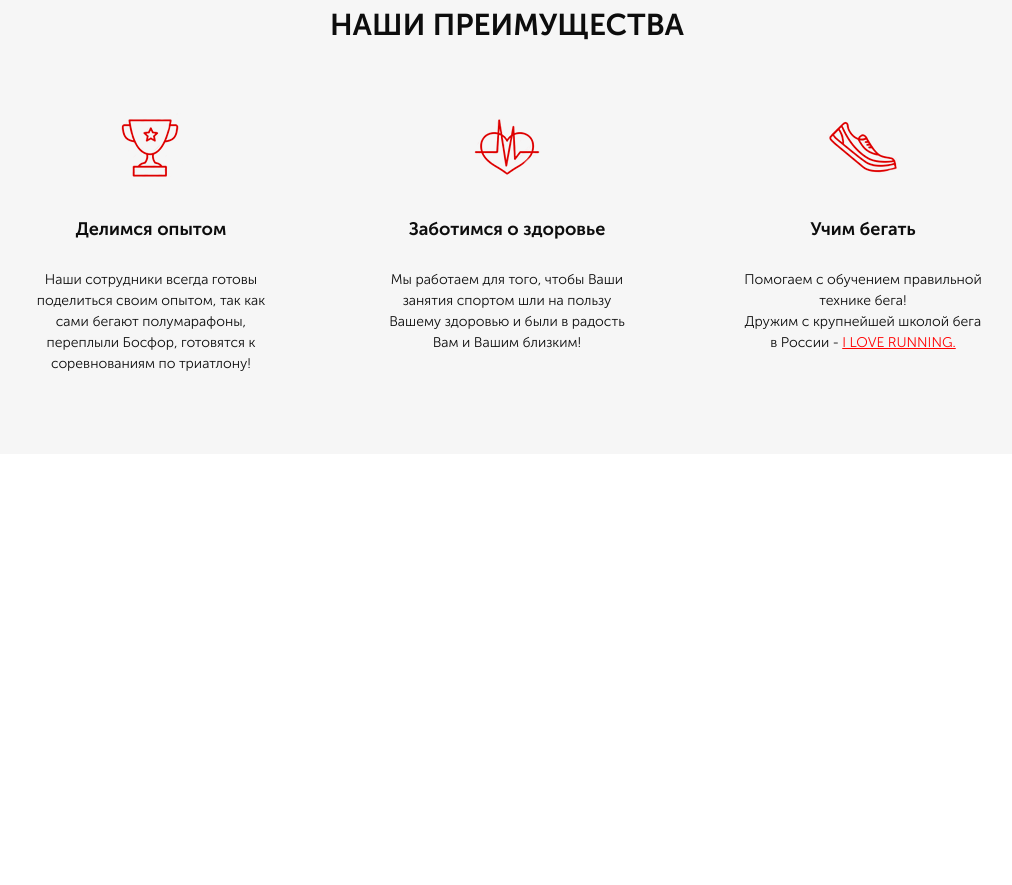
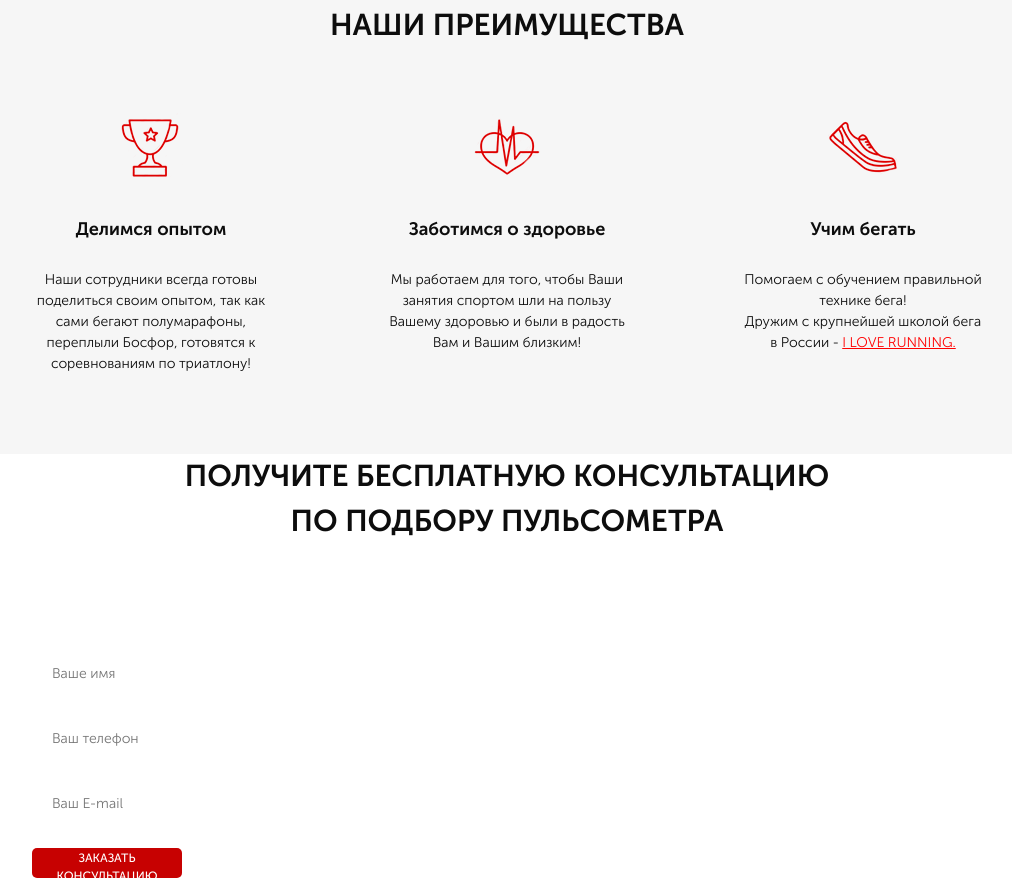
Before and after one commit to AlekseyKar/Pulse_HTML, a website: page src/index.html in a window 1280 px wide. Shown: the part 759-1644 px from the top of the page, without its empty margins (133-1145 px from the left). Before the commit the page ends 1213 px from the top, so only its background shows below. Drawn offline with Linux system fonts and the light colour scheme; files whose address does not match are found by name.

Commit message:
feat: add section consultation

```diff
--- a/src/index.html
+++ b/src/index.html
@@ -11,7 +11,7 @@
   </head>
 
   <body>
-    <div class="promo">
+    <section class="promo">
       <div class="container">
         <header class="header">
           <a href="#" class="header__logo">
@@ -55,9 +55,9 @@
           </div>
         </div>
       </div>
-    </div>
+    </section>
 
-    <div class="advantages">
+    <section class="advantages">
       <div class="container">
         <h2 class="title">НАШИ ПРЕИМУЩЕСТВА</h2>
         <div class="advantages__wrapper">
@@ -101,6 +101,28 @@
           </div>
         </div>
       </div>
-    </div>
+    </section>
+
+    <section>
+      <div class="container">
+        <h2 class="title title__left">
+          Получите бесплатную консультацию<br>
+          по подбору пульсометра
+        </h2>
+        <div class="consultation__descr">
+          Просто заполните форму заявки<br>
+          и мы перезвоним вам в течении 10 минут
+        </div>
+        <form action="#" class="feed-form">
+          <input name="name" required placeholder="Ваше имя" type="text">
+          <input name="phone" required placeholder="Ваш телефон" type="number">
+          <input name="email" required placeholder="Ваш E-mail" type="email">
+
+          <button class="button button__submit">заказать консультацию</button>
+        </form>
+      </div>
+    </section>
+
+    <script src="js/script.js"></script>
   </body>
 </html>
--- /dev/null
+++ b/src/sass/blocks/_consultation.scss
@@ -0,0 +1,10 @@
+.consultation {
+  min-height: 42.5rem;
+  padding: 6.25rem 0 5.75rem 0;
+  background: url('../img/consultation.jpg') center (center/cover) no-repeat;
+  &__descr {
+      color: #ffffff;
+      font-size: 1.25rem;
+      font-weight: 500;
+  }
+}
--- /dev/null
+++ b/src/sass/blocks/_forms.scss
@@ -0,0 +1,20 @@
+.feed-form {
+  margin-top: 2.25rem;
+  display: flex;
+  flex-direction: column;
+  width: 18.75rem;
+  input {
+      height: 3.125rem;
+      border-radius: .313rem;
+      background-color: #ffffff;
+      margin-bottom: .938rem;
+      border: none;
+      padding: 0 1.25rem;
+      color: #4b4b4b;
+      font-size: .875rem;
+      font-weight: 300;
+      &:nth-child(3) {
+          margin-bottom: 1.25rem;
+      }
+  }
+}
```
Also changed, not shown: src/css/style.min.css, src/js/script.js (added).
